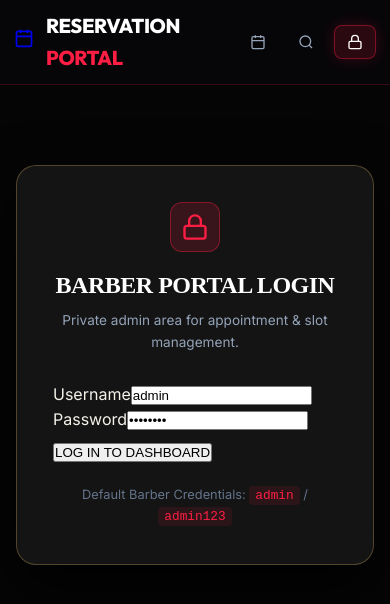
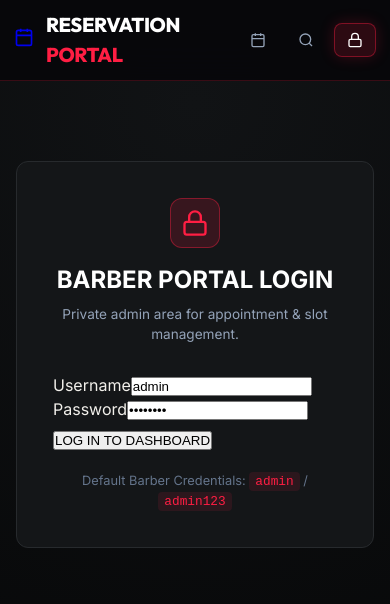
Before and after one commit to sharikanafisa/sal, an Angular app in the folder frontend/: page /admin in a window 390 px wide. Shown: the top 604 px of the page. Built offline with nearby package versions, Linux system fonts and the light colour scheme.

Commit message:
Apply exact luxury UI specification with graphite background #08090A, subtle champagne accents #B89A62, 50px input/button height, 16px mobile margins, and Inter typography

```diff
--- a/frontend/src/styles.css
+++ b/frontend/src/styles.css
@@ -1,26 +1,23 @@
-/* $10,000+ Ultra-Luxury Grooming Studio Design Tokens */
+/* Luxury Design System Tokens */
 :root {
-  --bg-primary: #050505;
-  --bg-secondary: #0d0d0d;
-  --bg-surface: #141414;
-  --bg-glass: rgba(20, 20, 20, 0.75);
-  --border-subtle: rgba(255, 255, 255, 0.10);
-  --border-accent: rgba(198, 161, 91, 0.35);
-  --text-main: #f5f2ea;
-  --text-muted: #9b9b95;
-  --text-dim: #64645f;
-  --accent-gold: #c6a15b;
-  --accent-gold-light: #e6c665;
-  --accent-gold-dark: #8c6f37;
-  --accent-gold-glow: rgba(198, 161, 91, 0.28);
-  --accent-emerald: #10b981;
+  --bg-primary: #08090A;
+  --bg-secondary: #0E1012;
+  --bg-surface: #141618;
+  --bg-card-elevated: #191B1E;
+  --border-color: #272A2D;
+  --border-button: #303236;
+  --text-main: #F2F0EB;
+  --text-muted: #9A9DA1;
+  --accent-gold: #B89A62;
+  --accent-gold-light: #C8AD79;
+  --accent-gold-dark: #8C7343;
+  --accent-emerald: #10B981;
+  --accent-red: #EF4444;
 
-  --font-display: 'Cinzel', serif;
-  --font-heading: 'Outfit', sans-serif;
-  --font-body: 'Inter', sans-serif;
+  --font-body: 'Inter', -apple-system, BlinkMacSystemFont, 'Segoe UI', Roboto, sans-serif;
 
-  --transition-smooth: all 0.4s cubic-bezier(0.16, 1, 0.3, 1);
-  --transition-fast: all 0.25s cubic-bezier(0.4, 0, 0.2, 1);
+  --transition-smooth: all 0.3s cubic-bezier(0.16, 1, 0.3, 1);
+  --transition-fast: all 0.2s cubic-bezier(0.4, 0, 0.2, 1);
 }
 
 *, *::before, *::after {
@@ -32,98 +29,67 @@
 body {
   font-family: var(--font-body);
   background-color: var(--bg-primary);
+  background-image: radial-gradient(circle at 50% 12%, #111315 0%, #08090A 75%);
   color: var(--text-main);
   min-height: 100vh;
-  line-height: 1.6;
+  line-height: 1.5;
   overflow-x: hidden;
+  -webkit-font-smoothing: antialiased;
 }
 
 /* Scrollbar */
-::-webkit-scrollbar { width: 8px; }
+::-webkit-scrollbar { width: 6px; }
 ::-webkit-scrollbar-track { background: var(--bg-primary); }
-::-webkit-scrollbar-thumb { background: var(--accent-gold-dark); border-radius: 4px; }
-::-webkit-scrollbar-thumb:hover { background: var(--accent-gold); }
-
-/* Typography */
-h1, h2, h3, h4, h5, h6 {
-  font-family: var(--font-display);
-  letter-spacing: -0.02em;
-}
+::-webkit-scrollbar-thumb { background: var(--border-color); border-radius: 3px; }
 
 /* Luxury Card Panel */
 .glass-panel {
   background: var(--bg-surface);
-  backdrop-filter: blur(24px);
-  -webkit-backdrop-filter: blur(24px);
-  border: 1px solid var(--border-accent);
-  border-radius: 20px;
-  box-shadow: 0 25px 60px rgba(0, 0, 0, 0.85);
+  border: 1px solid var(--border-color);
+  border-radius: 12px;
   transition: var(--transition-smooth);
-}
-.glass-panel:hover {
-  border-color: var(--accent-gold);
-  box-shadow: 0 30px 70px rgba(198, 161, 91, 0.2);
 }
 
 /* Primary Hero & Action Buttons */
 .btn-primary-hero {
   background: var(--accent-gold);
-  color: var(--bg-primary);
-  font-family: var(--font-heading);
+  color: #08090A;
+  font-family: var(--font-body);
   font-size: 0.92rem;
-  font-weight: 800;
-  letter-spacing: 0.16em;
-  text-transform: uppercase;
-  padding: 18px 38px;
-  border: 1px solid var(--accent-gold);
+  font-weight: 700;
+  height: 50px;
+  padding: 0 24px;
+  border: none;
+  border-radius: 8px;
   cursor: pointer;
   display: inline-flex;
   align-items: center;
-  gap: 12px;
-  transition: var(--transition-smooth);
-  box-shadow: 0 10px 30px var(--accent-gold-glow);
+  gap: 8px;
+  transition: var(--transition-fast);
   text-decoration: none;
 }
 .btn-primary-hero:hover {
   background: var(--accent-gold-light);
-  transform: translateY(-2px);
-  box-shadow: 0 15px 40px rgba(198, 161, 91, 0.45);
 }
 
 .btn-secondary-hero {
-  background: transparent;
+  background: var(--bg-surface);
   color: var(--text-main);
-  font-family: var(--font-heading);
-  font-size: 0.92rem;
-  font-weight: 700;
-  letter-spacing: 0.16em;
-  text-transform: uppercase;
-  padding: 18px 34px;
-  border: 1px solid var(--border-subtle);
+  font-family: var(--font-body);
+  font-size: 0.88rem;
+  font-weight: 600;
+  height: 50px;
+  padding: 0 24px;
+  border: 1px solid var(--border-button);
+  border-radius: 8px;
   cursor: pointer;
-  transition: var(--transition-smooth);
+  display: inline-flex;
+  align-items: center;
+  gap: 8px;
+  transition: var(--transition-fast);
   text-decoration: none;
 }
 .btn-secondary-hero:hover {
-  border-color: var(--text-main);
-  background: rgba(255, 255, 255, 0.05);
+  border-color: var(--text-muted);
+  background: var(--bg-card-elevated);
 }
-
-/* Status Badges */
-.badge-status {
-  padding: 3px 8px;
-  border-radius: 12px;
-  font-size: 0.68rem;
-  font-weight: 800;
-  text-transform: uppercase;
-}
-.status-available {
-  background: rgba(16, 185, 129, 0.18);
-  color: var(--accent-emerald);
-  border: 1px solid rgba(16, 185, 129, 0.3);
-}
-.status-booked {
-  background: rgba(239, 68, 68, 0.18);
-  color: #f87171;
-  border: 1px solid rgba(239, 68, 68, 0.3);
-}
```
Also changed, not shown: 1 other file (tests, documents, lock files or other folders).
